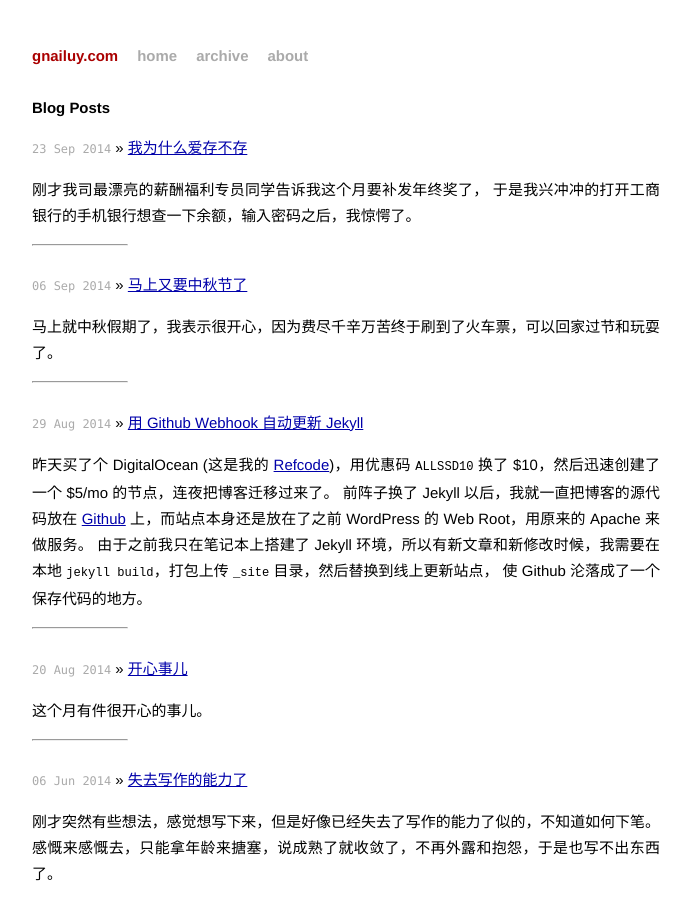
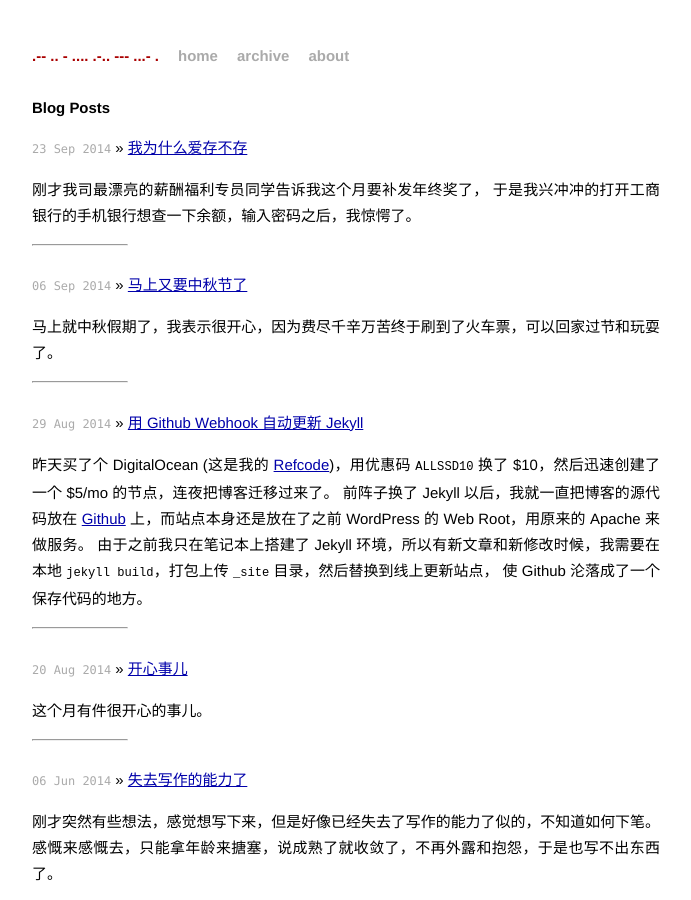
Before and after one commit to gnailuy/gnailuy.com, a Jekyll site: the page built from index.html, in a window 1280 px wide and 900 px high. Shown: the whole window, without its empty margins (294-985 px from the left). Built offline with Jekyll 4.4.1, drawn with Linux system fonts in a browser that asks for light colours; Markdown is read by kramdown in place of the engine named in the settings.

Commit message:
make it cooler

```diff
--- a/_config.yml
+++ b/_config.yml
@@ -1,5 +1,5 @@
 # Site Information
-name: gnailuy.com
+name: .-- .. - .... .-.. --- ...- .
 markdown: redcarpet
 highlighter: pygments
 permalink: pretty
```
